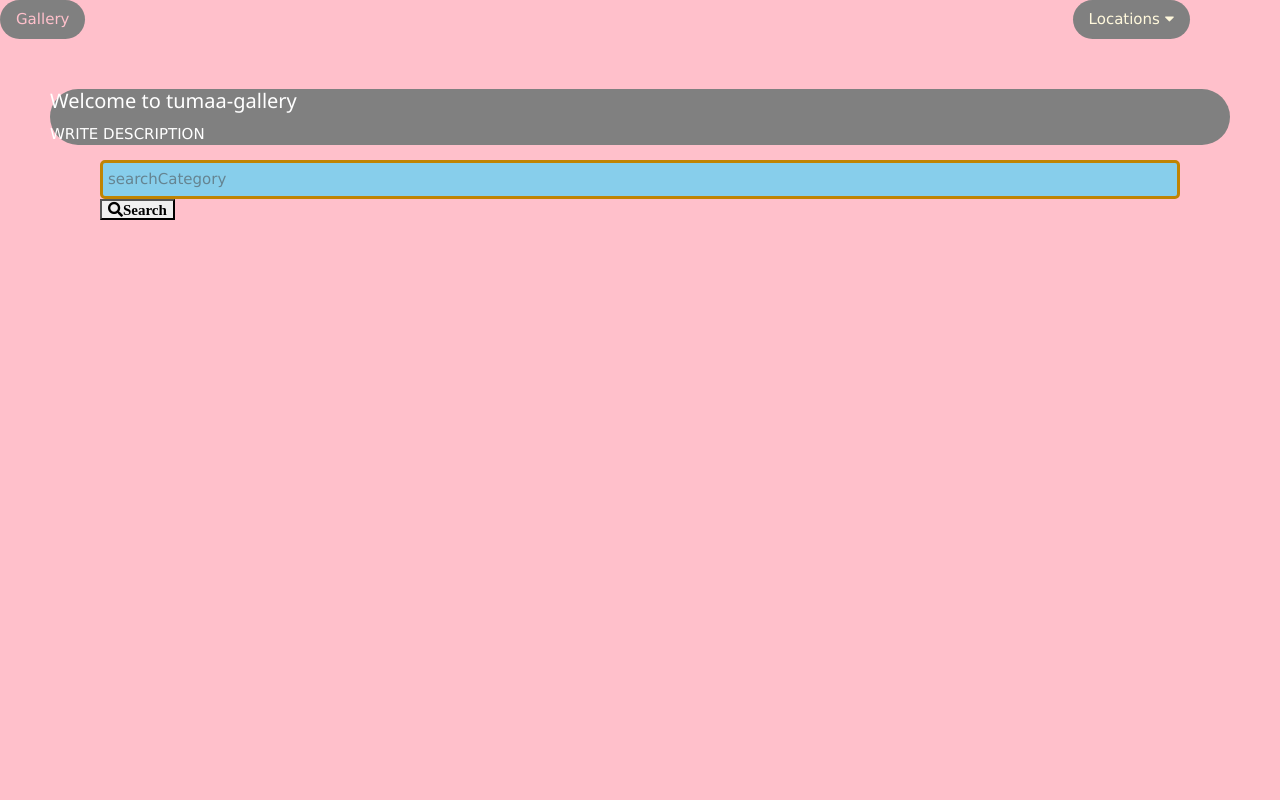
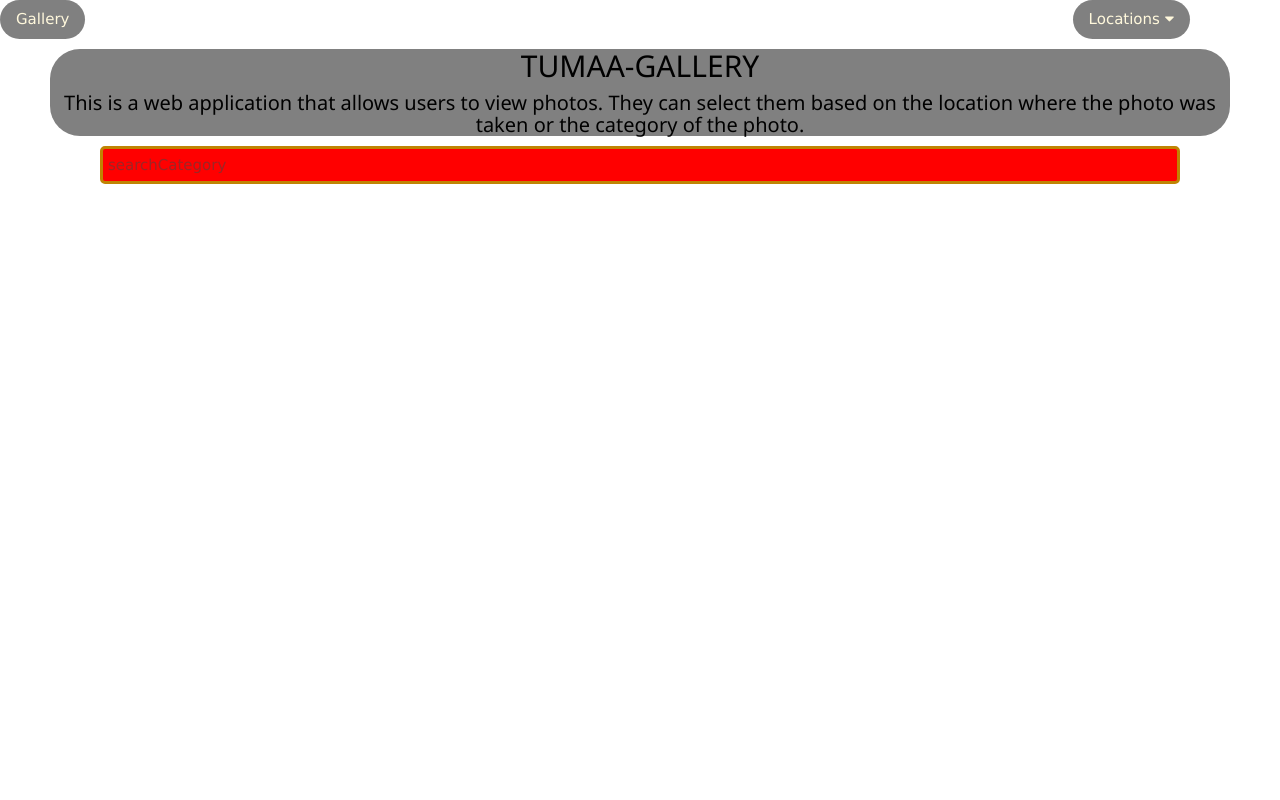
Before and after one commit to Tumaa/gallery, a Django app: page / in a window 1280 px wide. Run offline with Django 3.2, Linux system fonts and the light colour scheme; data that the repository does not hold is empty; some libraries are stand-ins or nearby versions.

Commit message:
add style to html file for visual appealing

```diff
--- a/gallery/templates/base.html
+++ b/gallery/templates/base.html
@@ -1,48 +1,58 @@
-
 <style>
-    .test-image {
+  boby {
     background-attachment: fixed;
+    background-image :url'https://images.pexels.com/photos/414660/pexels-photo-414660.jpeg?auto=compress&cs=tinysrgb&dpr=1&w=500';
     background-position: center;
     background-repeat: no-repeat;
     background-size: cover;
   }
-.intro{
+
+  .intro {
     background: grey;
     margin-left: 50px;
     margin-right: 50px;
     border-radius: 30px;
+    color :black;
   }
 </style>
 {% load bootstrap3 %}
 {% load static %}
+
 <!DOCTYPE html>
 <html>
+
 <head>
   <meta charset="utf-8">
+
   <title> Gallery </title>
-    <link href="https://stackpath.bootstrapcdn.com/bootstrap/4.3.1/css/bootstrap.min.css" rel="stylesheet"
-        integrity="sha384-ggOyR0iXCbMQv3Xipma34MD+dH/1fQ784/j6cY/iJTQUOhcWr7x9JvoRxT2MZw1T" crossorigin="anonymous">
+
+  <link href="https://stackpath.bootstrapcdn.com/bootstrap/4.3.1/css/bootstrap.min.css" rel="stylesheet" integrity="sha384-ggOyR0iXCbMQv3Xipma34MD+dH/1fQ784/j6cY/iJTQUOhcWr7x9JvoRxT2MZw1T" crossorigin="anonymous">
   <!-- <link rel="shortcut icon" href="{%  static 'favicon.ico' %}"> -->
-    <link rel="stylesheet" href="https://use.fontawesome.com/releases/v5.7.2/css/all.css"
-        {% comment %} integrity="sha384-fnmOCqbTlWIlj8LyTjo7mOUStjsKC4pOpQbqyi7RrhN7udi9RwhKkMHpvLbHG9Sr" crossorigin="anonymous"> {% endcomment %}
+  <link rel="stylesheet" href="https://use.fontawesome.com/releases/v5.7.2/css/all.css" integrity="sha384-fnmOCqbTlWIlj8LyTjo7mOUStjsKC4pOpQbqyi7RrhN7udi9RwhKkMHpvLbHG9Sr" crossorigin="anonymous">
   {% block styles %}
   {% bootstrap_css %}
   <link rel="stylesheet" href="{% static 'css/base.css' %}">
   <link rel="stylesheet" href="https://cdn.jsdelivr.net/gh/fancyapps/fancybox@3.5.6/dist/jquery.fancybox.min.css" />
+
+
   {% endblock %}
+
 </head>
-<body style="color:white; background:pink">
+
+<body style="color:; background:">
   {% include "navbar.html" %}
+
   {% block scripts %}
   <script src="//code.jquery.com/jquery-3.3.1.min.js"></script>
   {% bootstrap_javascript %}
   <script src="https://cdn.jsdelivr.net/gh/fancyapps/fancybox@3.5.6/dist/jquery.fancybox.min.js"></script>
   {% endblock %}
-     <div class="intro" style="margin-top: 50px">
-         {% comment %} <h1>TUMAA-GALLERY</h1> {% endcomment %}
-         <h4>Welcome to tumaa-gallery</h4>
-         {% comment %} <h6>On 22nd July,2019</h6> {% endcomment %}
-         <p>WRITE DESCRIPTION</p>
+  <div class="intro" style="text-align:center" style>
+    <h2>TUMAA-GALLERY</h4 >
+    <h4>This is a web application that allows users to view photos.
+     They can select them based on the location
+     where the photo was taken or the category of the photo.
+     </h4>
   </div>
   <div class="container">
     <div class="ro w">
@@ -50,11 +60,12 @@
         <div class="col-md-12-4">
 
           <form class="search-container" role="search" action="{% url 'search_results' %}">
-                                <input style="background:skyblue" type="search" class="searchTerm"
-                                    placeholder="searchCategory">
-                                <button type="submit" class="searchButton"> <i class="fa fa-search" style="color:black;">Search</i></button>
+            <input style="background:red" type="search" class="searchTerm" placeholder="searchCategory" name="searchCategory">
+            {% comment %} <button type="submit" class="searchButton"> <i class="fa fa-search" style="color:black;">Search</i></button> {% endcomment %}
           </form>
+
         </div>
+
       </div>
     </div>
   </div>
@@ -63,4 +74,5 @@
   {% endblock %}
   </div>
 </body>
+
 </html>
--- a/gallery/templates/navbar.html
+++ b/gallery/templates/navbar.html
@@ -2,6 +2,7 @@
 
 <!DOCTYPE html>
 <html lang="en">
+
 <head>
 
   <meta charset="utf-8">
@@ -13,10 +14,10 @@
 
 <body>
   <div class="w3-bar">
-        <a href="{% url 'initial' %}" class="navitem w3-center w3-bar-item w3-button w3-hover-grey " style="color:pink; background: gray; border-radius: 30px">Gallery</a>
+    <a href="{% url 'initial' %}" class="navitem w3-center w3-bar-item w3-button w3-hover-grey " style="color:cornsilk; background: gray; border-radius: 30px">Gallery</a>
     <div class="w3-dropdown-click w3-right locashen">
       <button class="w3-button w3-hover-none" onclick="myFunction()" style=" color:cornsilk;
-                  background: gray; border-radius: 30px;">
+                  background: grey; border-radius: 30px;">
         Locations <i class="fa fa-caret-down"></i>
       </button>
       <div id="demo" class="w3-dropdown-content w3-bar-block w3-card ">
@@ -39,4 +40,5 @@
   </script>
 
 </body>
+
 </html>
--- a/gallery/templates/search.html
+++ b/gallery/templates/search.html
@@ -33,13 +33,17 @@
     {% for image in all_images %}
     <div class="my_item">
 
-    <a href="{{image.image_path.url}}" data-fancybox="images" data-caption="<h6>{{image.name}}</h6>  <p> {{image.description}}</p>   <p> photographed in- {{image.image_location}} </p>
-                <button class='btn btn-outline-success'  onclick=copyLink('{{image.id}}_theurl_id')>Copy Image Link</button>">
+    <a href="{{image.image_path.url}}" data-fancybox="images" data-caption="
+        </h5>NAME:{{image.name}}</h5>
+        <p> DESCRIPTION:{{image.description}}</p>
+       <p>LOCATION:{{image.image_location}} </p>
+       <p>CATEGORY:{{image.image_category}} </p>
+        <button class='btn btn-outline-success'  onclick=copyLink('{{image.id}}_theurl_id')>Copy Image Link</button>">
                  <!--Image that's displayed on flexbox-->
 
     <img src="{{image.image_path.url}}" alt="{{image.name}}">   <!--Image that's displayed originally-->
     </a>
-    <input type="text" id="{{image.id}}_theurl_id" class="d-none form-control input-sm" value="https://zubeyr.gallery.com{{image.image_path.url}}">
+    <input type="text" id="{{image.id}}_the url_id" class="d-none form-control input-sm" value="https://zubeyr.gallery.com{{image.image_path.url}}">
     </div>
     {% endfor %}
     </div>
@@ -53,9 +57,27 @@ function copyLink(specificImageid){
   var copyText = document.getElementById(specificImageid);      /* Get the text field */
   copyText.select();     /* Select the text field */
   document.execCommand("copy");     /* Copy the text inside the text field */
-  alert("The image link '" + copyText.value + "' can now be accessed");     /* Alert the copied text */
+  alert("The image link '" + copyText.value + ");     /* Alert the copied text */
 }
 </script>
 
 
 {% endblock %}
+
+
+<div class="modal">
+  <div class="modal-background"></div>
+  <div class="modal-card">
+    <header class="modal-card-head">
+      <p class="modal-card-title">Modal title</p>
+      <button class="delete" aria-label="close"></button>
+    </header>
+    <section class="modal-card-body">
+      <!-- Content ... -->
+    </section>
+    <footer class="modal-card-foot">
+      <button class="button is-success">Save changes</button>
+      <button class="button">Cancel</button>
+    </footer>
+  </div>
+</div>
```
Lines whose indentation alone changed are shown as unchanged.
